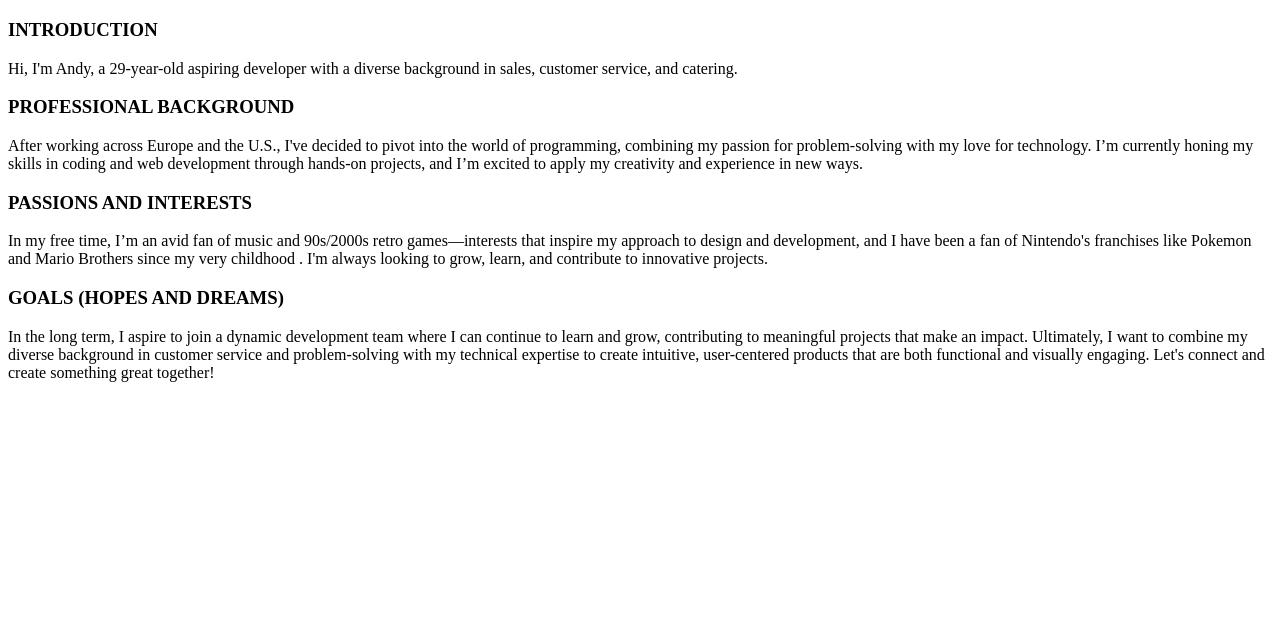
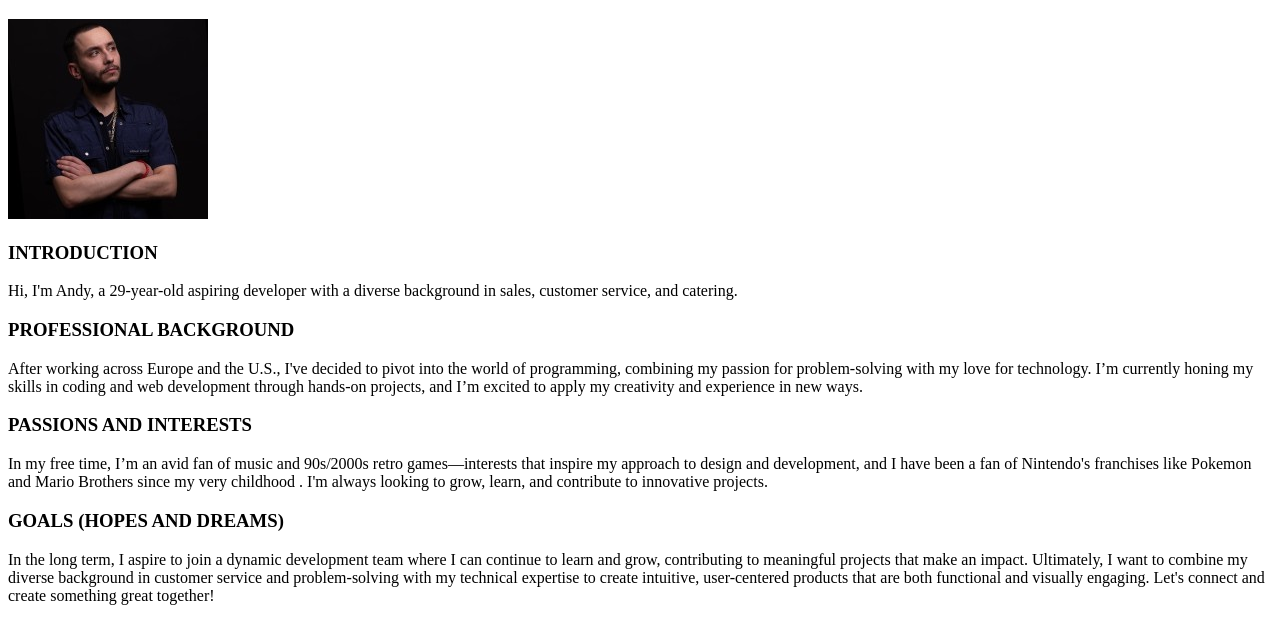
Before and after one commit to eldanias/eldanias.github.io, a plain HTML site: page about.html in a window 1280 px wide. Shown: the part 61-704 px from the top of the page. Drawn offline with Linux system fonts and the light colour scheme.

Commit message:
photo added

```diff
--- a/about.html
+++ b/about.html
@@ -7,6 +7,7 @@
 </head>
 <body>
     <h1>ABOUT ANDY!</h1>
+    <img src="andy.jpeg" alt="self-portrait" />
     <H3>INTRODUCTION</H3>
    <p>Hi, I'm Andy, a 29-year-old aspiring developer with a diverse background in sales, customer service, and catering.
     <H3>PROFESSIONAL BACKGROUND</H3>
```
Also changed, not shown: index.html (+1 -0 lines), andy.jpeg (added).
